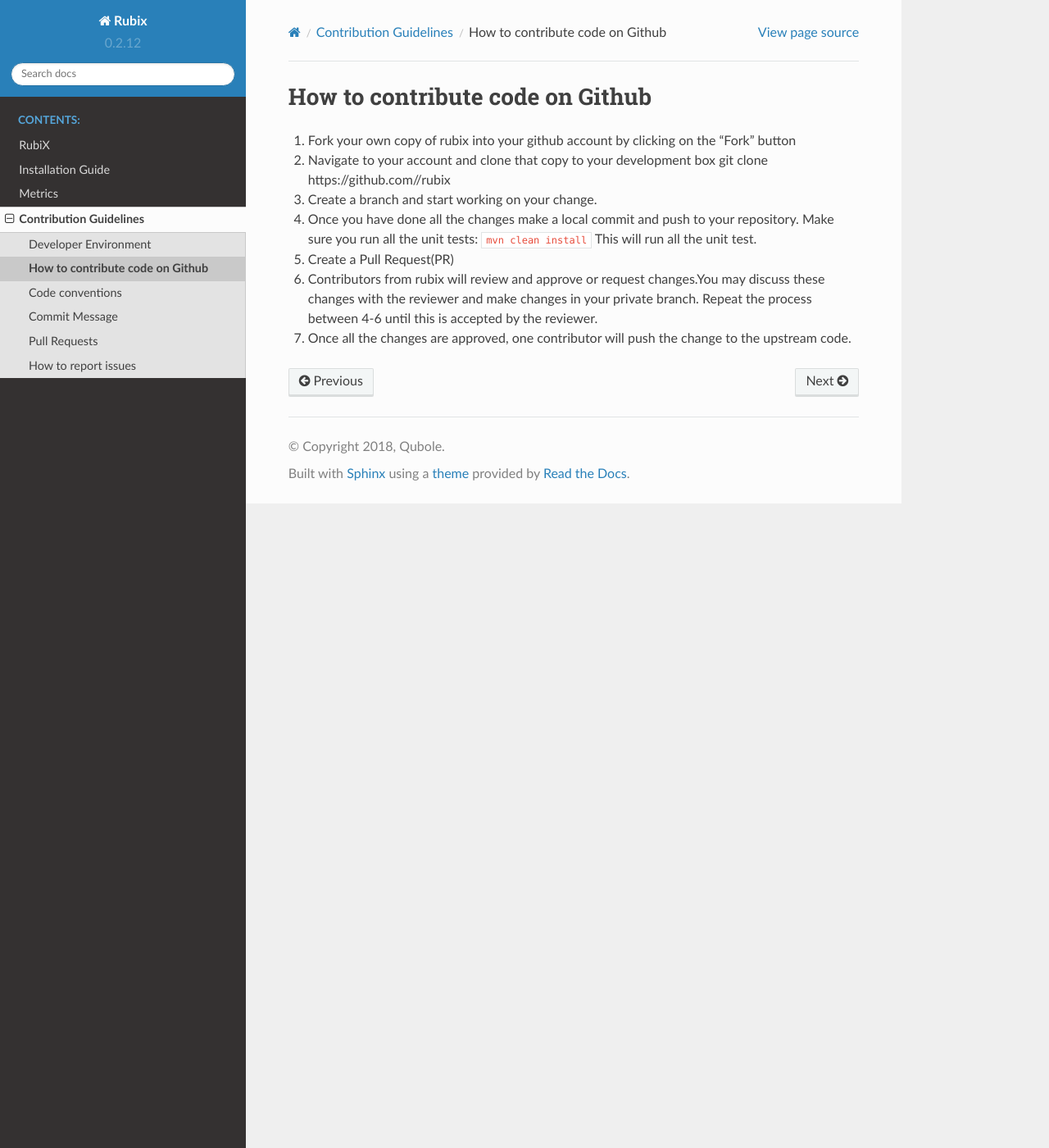
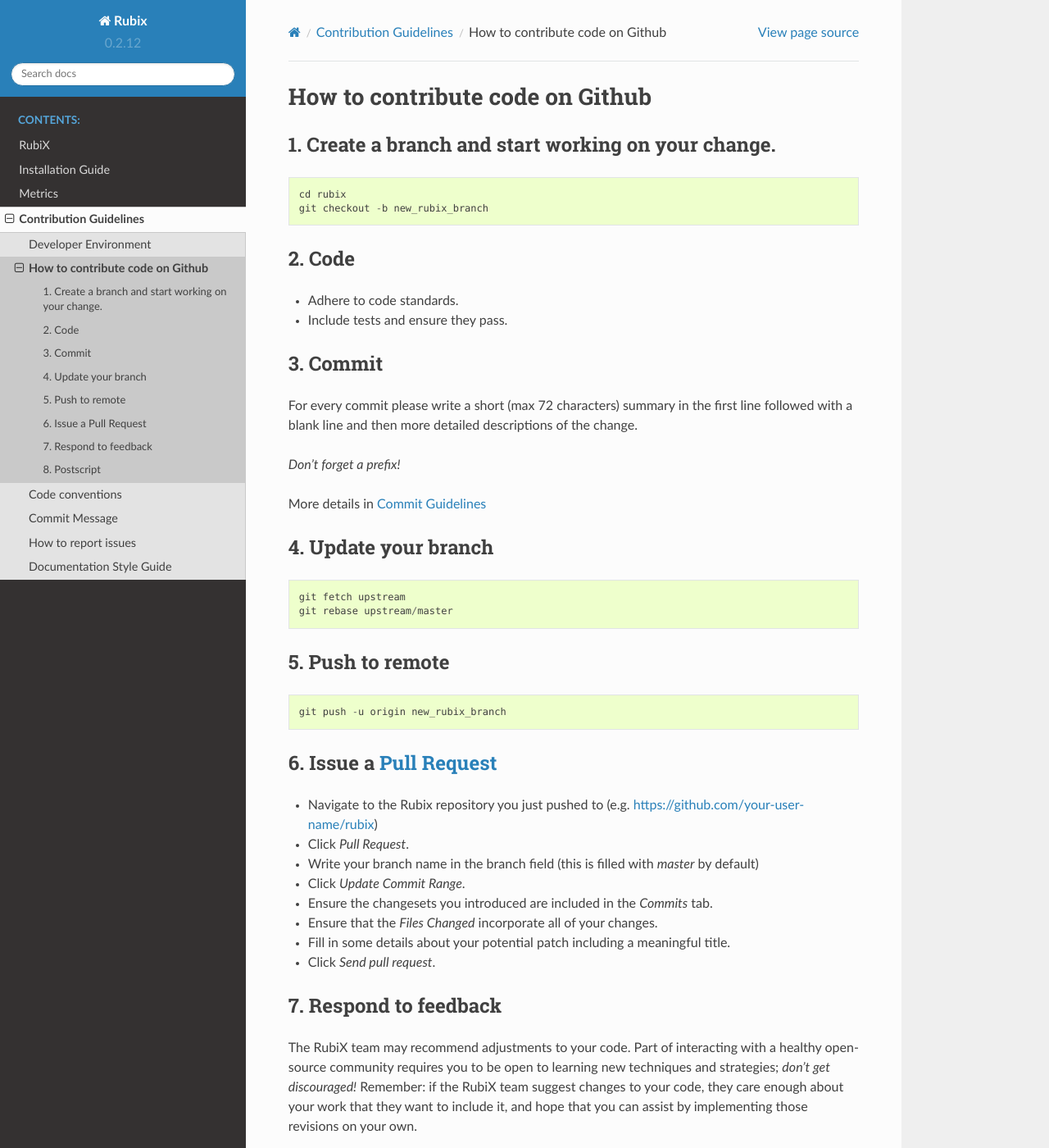
Before and after one commit to qubole/rubix, a Sphinx documentation site: the page built from docs/contrib/develop.md, in a window 1280 px wide and 1400 px high. Shown: the whole window at 82% size. Built offline with Sphinx 7.4.7 and the Read the Docs theme 2.0.0, drawn with Linux system fonts in a browser that asks for light colours.

Commit message:
Fill in all sections. Add CONTRIBUTING.md

```diff
--- a/docs/contrib/commit.md
+++ b/docs/contrib/commit.md
@@ -1,3 +1,62 @@
 # Commit Message
 
-Content to be added
+Commits are used as a source of truth for various reports. A couple of examples are:
+
+* Release Notes
+* Issues resolved for QA to plan the QA cycle.
+
+To be able to generate these reports, uniform commit messages are required.
+All your commits should follow the following convention:
+
+For every commit please write a short (max 72 characters) summary in the first
+line followed with a blank line and then more detailed descriptions of the
+change.
+
+Format of summary:
+
+    ACTION: AUDIENCE: COMMIT_MSG
+
+Description:
+
+    ACTION is one of 'chg', 'fix', 'new'
+    Is WHAT the change is about.
+    'chg' is for refactor, small improvement, cosmetic changes...
+    'fix' is for bug fixes
+    'new' is for new features, big improvement
+
+    AUDIENCE is one of 'dev', 'usr', 'pkg', 'test', 'doc'
+    Is WHO is concerned by the change.
+    'dev' is for developers (API changes, refactors...)
+    'usr' is for final users
+
+You will use your environment’s default editor (EDITOR=vi|emacs) to compose the
+commit message. Do NOT use the command line git commit -m “my mesg” as this
+only allows you to write a single line that most of the times turns out to be
+useless to others reading or reviewing your commit.
+
+## Example
+
+    new: dev: #124: report liveness metric for BookKeeper daemon (#139)
+
+    Add a liveness gauge that the daemon is up & alive. Right now, this
+    is a simple check that a thread (reporter to be added in a subsequent
+    commit) is alive. In the future, this simple framework will be used
+    to add more comprehensive health checks. Ref: #140
+
+The above example shows the commit summary is:
+
+* a single line composed of four columns
+* column 1 tells us the nature of the change or ACTION:  new
+* a short one-line summary of WHAT the commit is doing
+
+The description or the body of the commit message delves into more detail
+that is intended to serve as a history for developers on the team on how the
+code is evolving. There are more immediate uses of this description however.
+When you raise pull requests to make your contributions into the project, your
+commit descriptions serve as explanations of WHY you fixed an issue. HOW you
+fixed an issue is explained by code already. This is also the place where the
+peer-reviewers will begin understanding your code. An unclear commit message is
+the source of a lot of back and forth resulting in frustration between
+reviewers and committers.
+
+Reference: <http://chris.beams.io/posts/git-commit/>
--- a/docs/contrib/develop.md
+++ b/docs/contrib/develop.md
@@ -1,11 +1,57 @@
 # How to contribute code on Github
 
-1. Fork your own copy of rubix into your github account by clicking on the "Fork" button
-2. Navigate to your account and clone that copy to your development box
-git clone https://github.com/<username>/rubix
-3. Create a branch and start working on your change.
-4. Once you have done all the changes make a local commit and push to your repository. Make sure you run all the unit tests: `mvn clean install`
-This will run all the unit test.
-5. Create a Pull Request(PR)
-6. Contributors from rubix will review and approve or request changes.You may discuss these changes with the reviewer and  make changes in your private branch. Repeat the process between 4-6 until this is accepted by the reviewer.
-7. Once all the changes are approved, one contributor will push the change to the upstream code.
+### 1. Create a branch and start working on your change.
+
+
+    cd rubix
+    git checkout -b new_rubix_branch
+
+### 2. Code
+
+* Adhere to code standards.
+* Include tests and ensure they pass.
+
+### 3. Commit
+
+For every commit please write a short (max 72 characters) summary in the first
+line followed with a blank line and then more detailed descriptions of the
+change.
+
+_Don't forget a prefix!_
+
+More details in [Commit Guidelines](https://rubix.readthedocs.io/en/latest/contrib/commit.html)
+
+### 4. Update your branch
+
+
+    git fetch upstream
+    git rebase upstream/master
+
+### 5. Push to remote
+
+
+    git push -u origin new_rubix_branch
+
+### 6. Issue a [Pull Request](https://help.github.com/articles/proposing-changes-to-a-project-with-pull-requests/)
+
+* Navigate to the Rubix repository you just pushed to (e.g. <https://github.com/your-user-name/rubix>)
+* Click _Pull Request_.
+* Write your branch name in the branch field (this is filled with _master_ by default)
+* Click _Update Commit Range_.
+* Ensure the changesets you introduced are included in the _Commits_ tab.
+* Ensure that the _Files Changed_ incorporate all of your changes.
+* Fill in some details about your potential patch including a meaningful title.
+* Click _Send pull request_.
+
+### 7. Respond to feedback
+
+The RubiX team may recommend adjustments to your code. Part of interacting with
+a healthy open-source community requires you to be open to learning new
+techniques and strategies; _don’t get discouraged!_ Remember: if the RubiX
+team suggest changes to your code, they care enough about your work that they
+want to include it, and hope that you can assist by implementing those
+revisions on your own.
+
+### 8. Postscript
+
+Once all the changes are approved, one contributor will push the change to the upstream code.
--- a/docs/contrib/index.rst
+++ b/docs/contrib/index.rst
@@ -16,5 +16,5 @@
    develop.md
    coding.md
    commit.md
-   pr.md
    issues.md
+   doc.md
```
Also changed, not shown: CONTRIBUTING.md (added, +27 -0 lines), docs/contrib/coding.md (+7 -1 lines), docs/contrib/doc.md (added, +9 -0 lines), docs/contrib/env.md (+22 -1 lines), docs/contrib/issues.md (+10 -1 lines), docs/contrib/pr.md (deleted, +0 -3 lines).
